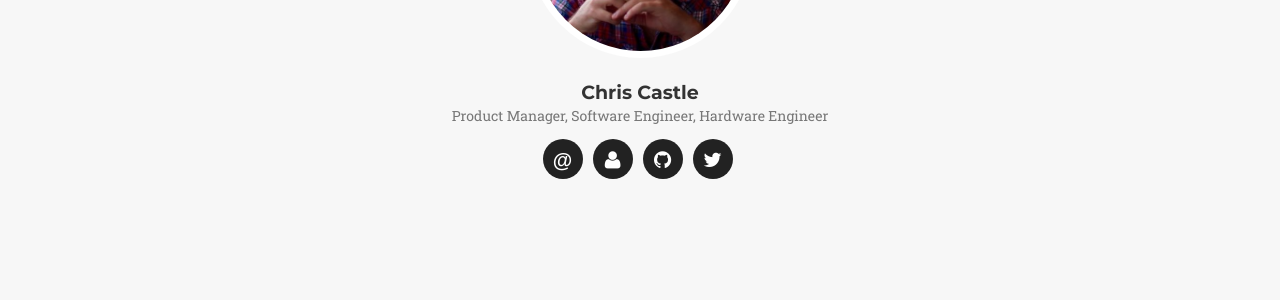
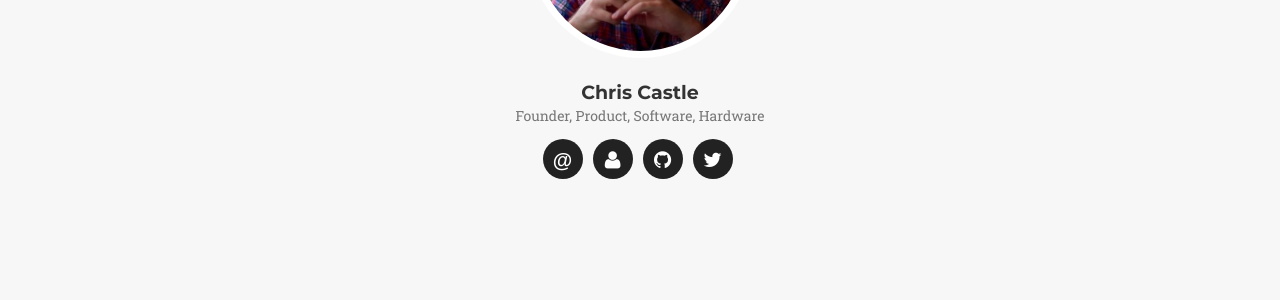
Before and after one commit to crcastle/ctrl.industries, a Jekyll site: the page built from index.html, in a window 1280 px wide and 900 px high, scrolled down 9473 px. Shown: the part 431-731 px from the top of the window. Built offline with Jekyll 4.4.1, drawn with Linux system fonts in a browser that asks for light colours; some web fonts are replaced.

Commit message:
Update my bio

```diff
--- a/_config.yml
+++ b/_config.yml
@@ -16,7 +16,7 @@ color:
 people:
 - name: Chris Castle
   pic: crc
-  position: Product Manager, Software Engineer, Hardware Engineer
+  position: Founder, Product, Software, Hardware
   social:
     - title: email
       url: mailto:chris@ctrl.industries
```
